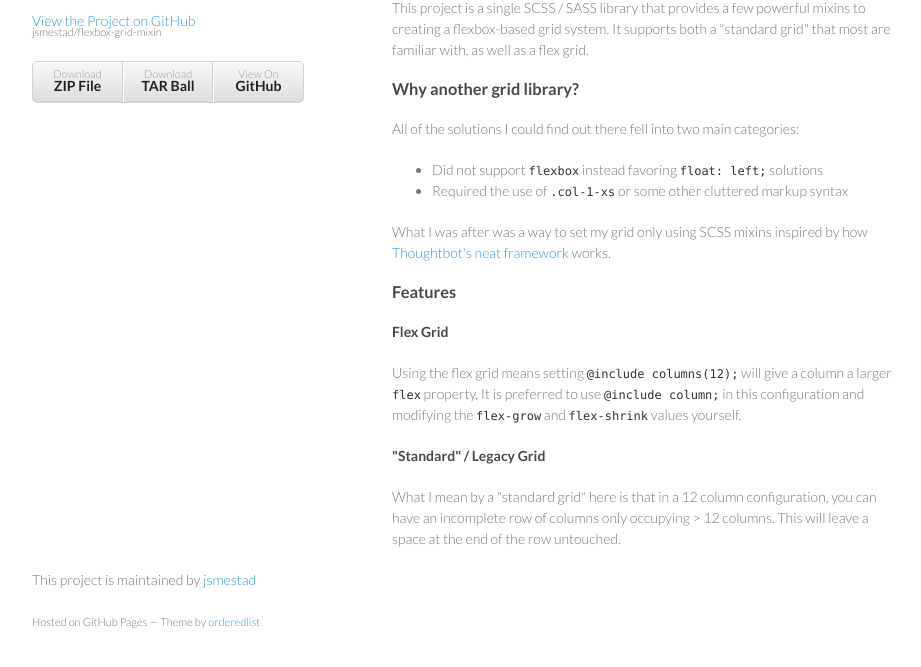
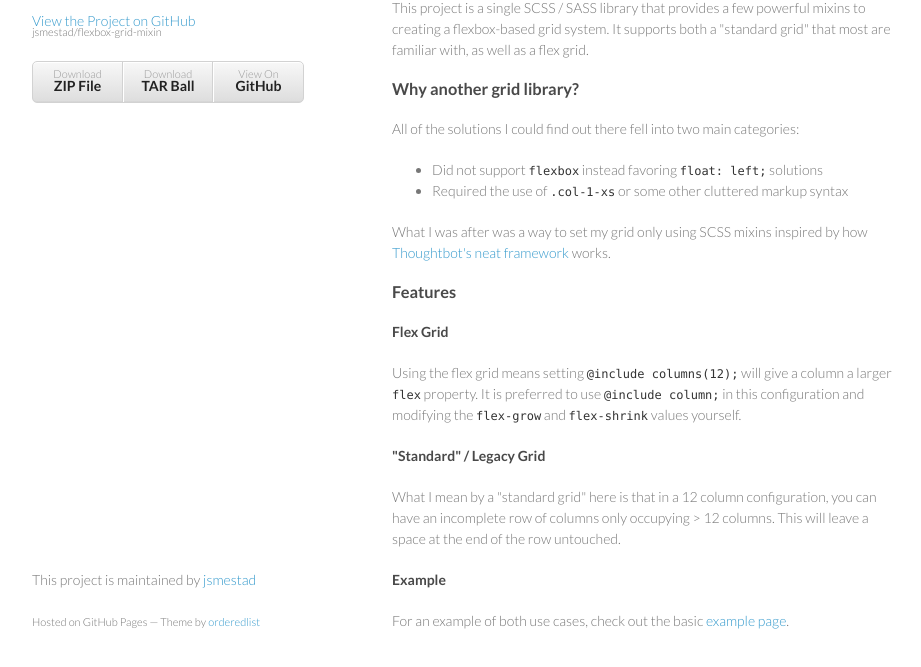
Before and after one commit to jsmestad/flexbox-grid-mixin, a plain HTML site: page index.html in a window 1280 px wide. Shown: the part 99-766 px from the top of the page, without its empty margins (178-1099 px from the left). Drawn offline with Linux system fonts and the light colour scheme.

Commit message:
link to example

```diff
--- a/index.html
+++ b/index.html
@@ -60,6 +60,10 @@ configuration and modifying the <code>flex-grow</code> and <code>flex-shrink</co
 can have an incomplete row of columns only occupying > 12 columns. This will
 leave a space at the end of the row untouched.</p>
 
+<h4>Example</h4>
+
+<p>For an example of both use cases, check out the basic <a href="http://jsmestad.github.io/flexbox-grid-mixin/example.html">example page</a>.</p>
+
       </section>
       <footer>
         <p>This project is maintained by <a href="https://github.com/jsmestad">jsmestad</a></p>
```
